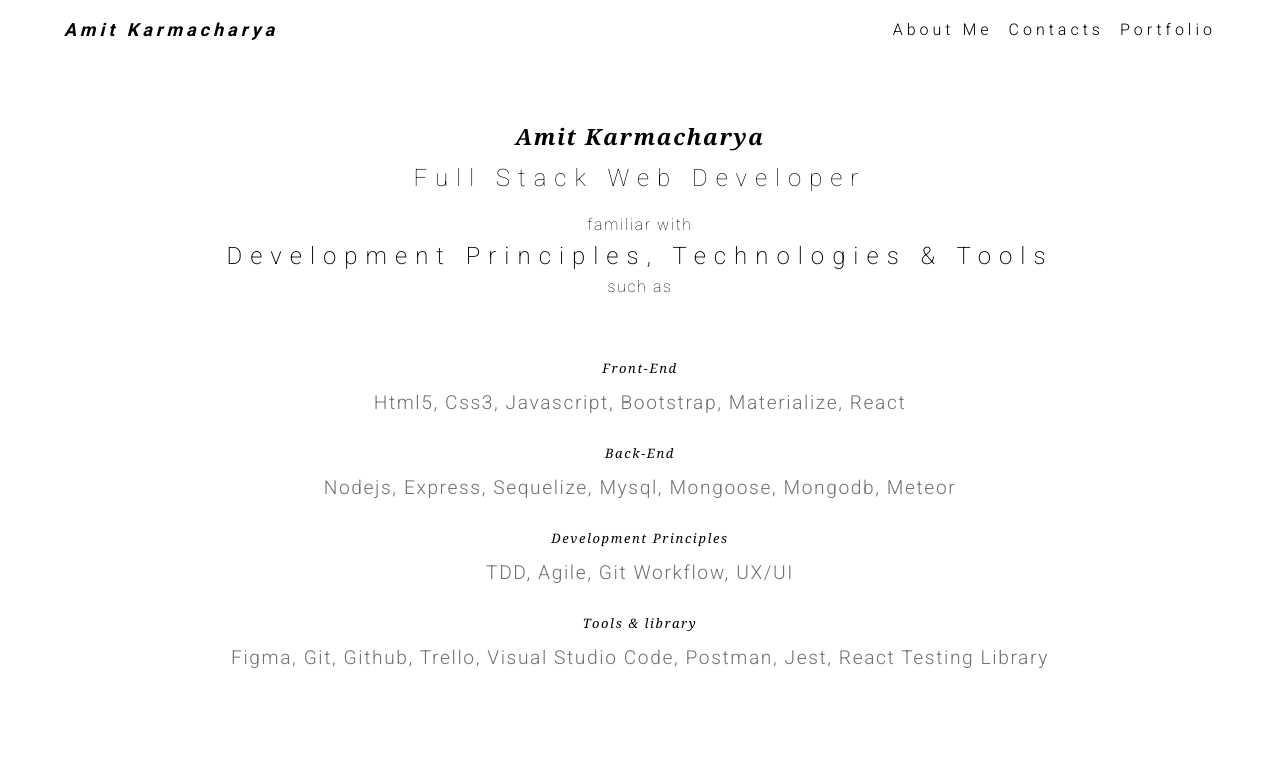
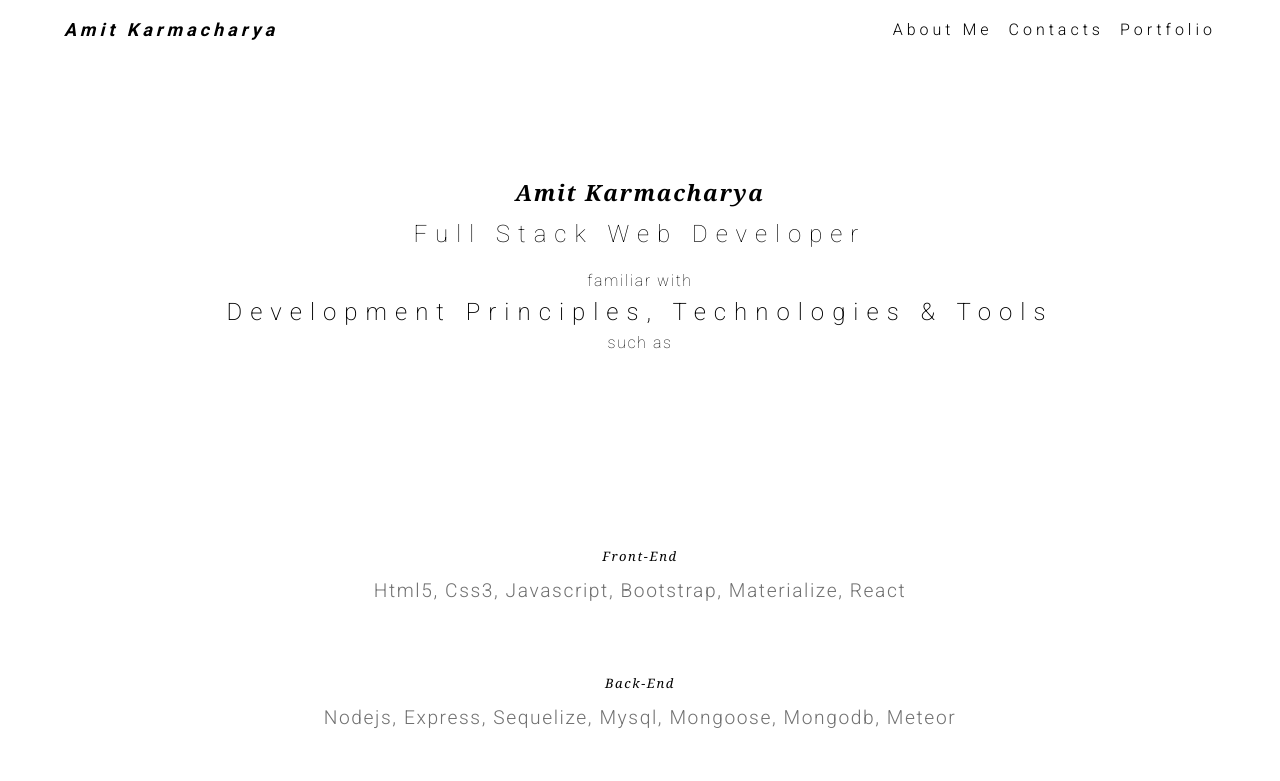
Before and after one commit to amitkarmacharya-edu/react-portfolio, a React (Create React App) app in the folder client/: page / in a window 1280 px wide. Shown: the top 781 px of the page. Built offline with nearby package versions, Linux system fonts and the light colour scheme; no server answers.

Commit message:
fix techStack-text layout issue, its is mobile responive

```diff
--- a/client/src/components/HoneyCombHero/index.css
+++ b/client/src/components/HoneyCombHero/index.css
@@ -1,26 +1,24 @@
+.hero-container {
+  min-height: 1016px;
+}
+
 .web-author-info {
   height: calc(100vh - 60px);
   min-height: 508px;
   display: flex;
-  flex-flow: column;
   flex-direction: column;
   justify-content: space-around;
   text-align: center;
-  box-sizing: border-box;
   z-index: 9;
+  font-family: 'Roboto', Georgia, 'Times New Roman', Times, serif;
 }
 
 .display-block {
   display: block;
 }
 
-.web-author-info {
-  font-family: 'Roboto', Georgia, 'Times New Roman', Times, serif;
-}
-
 .web-author-name {
   margin-top: 2rem;
-
   font-style: italic;
   font-family: Georgia, 'Times New Roman', Times, serif;
   font-size: 1.2rem;;
@@ -64,11 +62,16 @@
 .techstack-text {
   box-sizing: border-box;
   height: 80vh;
-  /* min-height: 475px; */
+  min-height: 508px;
+  max-height: 640px;
   width: 95%;
   margin-right: auto;
   margin-left: auto;
   text-align: center;
+
+  display: flex;
+  flex-direction: column;
+  justify-content: space-around;
 }
 
 .techstack-text div {
@@ -98,7 +101,26 @@
   border-bottom: 1px solid black;
 }
 
+@media(width: 280px) {
+  .techstack-text {
+    margin: 4rem 0;
+  }
+}
+
+@media(width: 320px) {
+  .techstack-text {
+    margin: 4rem 0;
+  }
+}
+
 @media (min-width: 576px) {
+
+  .hero-container {
+    height: calc(100vh - 60px);
+    display: flex;
+    flex-direction: column;
+    justify-content: space-around;
+  }
 
   .web-author-info {
     height: auto;
@@ -135,7 +157,7 @@
     height: 50%;
     display: flex;
     flex-direction: column;
-    justify-content: center;
+    justify-content: space-around;
     align-items: center;
   }
 
```
